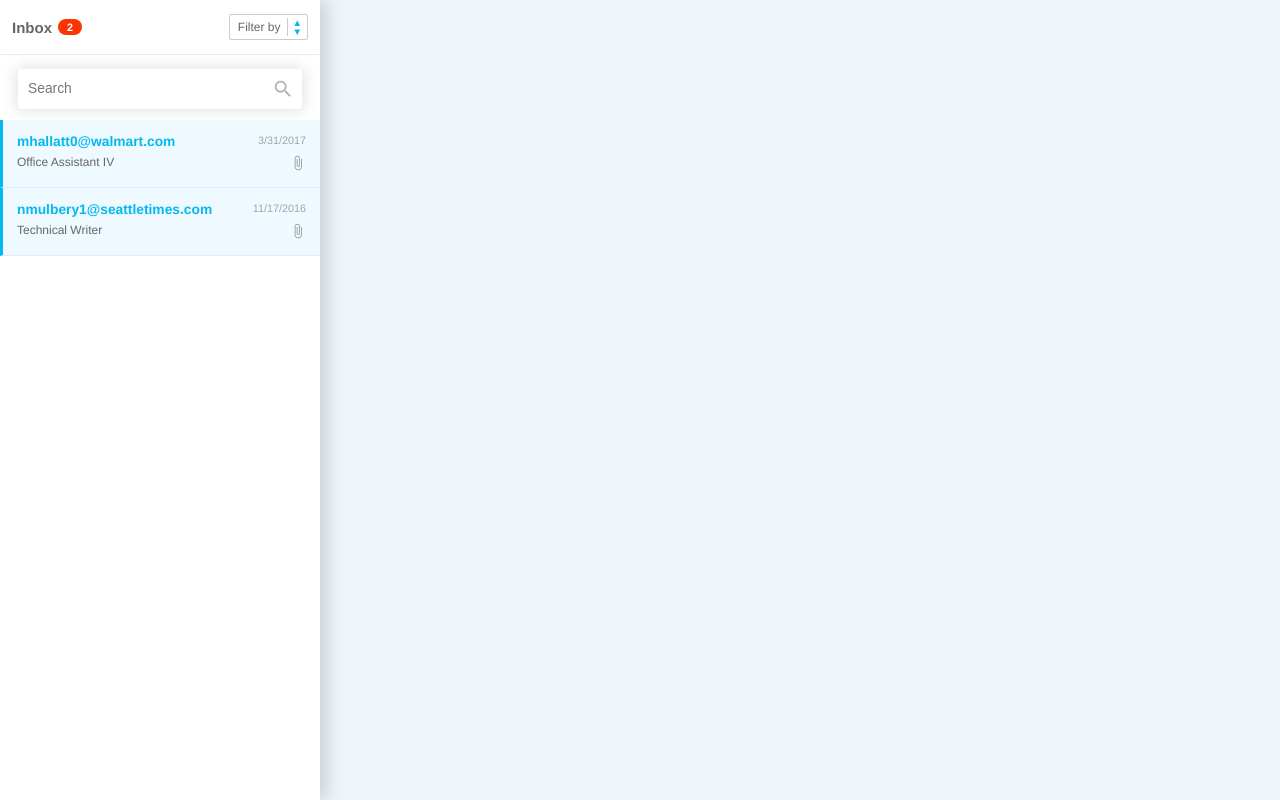
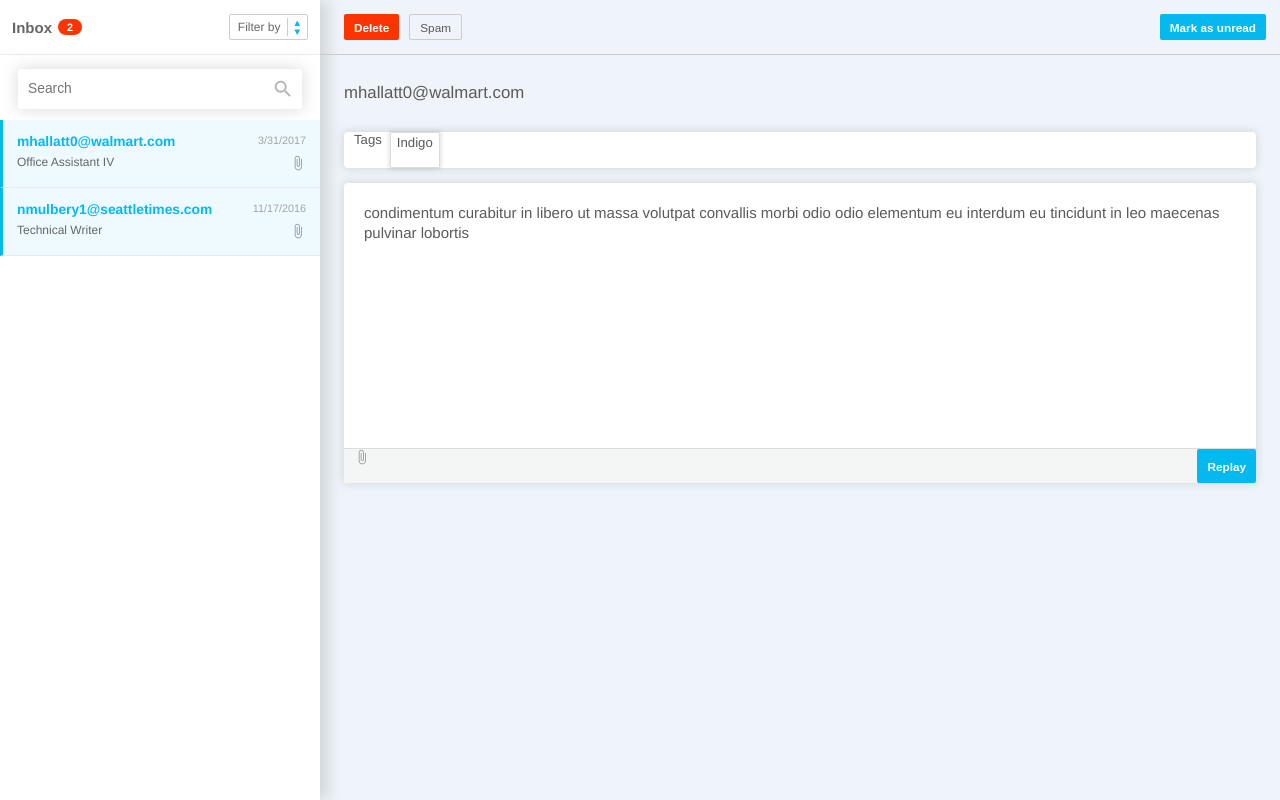
Before and after one commit to GalileaV/test-galilea-valle, a Vue app: page / in a window 1280 px wide. Built offline with nearby package versions, Linux system fonts and the light colour scheme.

Commit message:
Working on email detail template

```diff
--- /dev/null
+++ b/src/assets/styles/MailDetail.scss
@@ -0,0 +1,68 @@
+#mail-detail {
+  margin: 14px 24px;
+  display: grid;
+  grid-template-rows: 48px 36px auto;
+  grid-row-gap: 15px;
+  color: #5a5a5a;
+}
+
+.grid-item {
+  display: grid;
+  align-content: center;
+}
+
+.from {
+  font-size: 1.4rem;
+}
+
+.tags {
+  background-color: #ffffff;
+  padding: 0px 10px;
+  font-size: 1.1rem;
+  border-radius: 4px;
+  box-shadow: 0px 0px 8px 1px rgba(128, 128, 128, 0.24);
+  .tag {
+    margin: 0px 8px;
+    padding: 2px 6px;
+    border: 1px solid #dcdcdc;
+    border-radius: 1px;
+    box-shadow: 0px 0px 4px 1px rgba(128, 128, 128, 0.26);
+  }
+}
+
+.mail-body {
+  display: grid;
+  grid-template-rows: auto 35px;
+  background-color: #ffffff;
+  min-height: 300px;
+  height: max-content;
+  border-radius: 4px;
+  box-shadow: 0px 0px 8px 1px rgba(128, 128, 128, 0.24);
+  p {
+    padding: 20px;
+    font-size: 1.25rem;
+    line-height: 20px;
+  }
+
+  .mail-fotter {
+    background-color: #f4f5f5;
+    border-top: 1px solid #dcdcdc;
+    svg {
+      margin-left: 10px;
+    }
+    button {
+      border-style: none;
+      border-radius: 2px;
+      padding: 0px 10px;
+      height: -webkit-fill-available;
+      font-size: 0.98rem;
+      background-color: #03b9ed;
+      color: #ffffff;
+      font-weight: bold;
+    }
+    button:focus {
+      border-style: none;
+      outline: unset;
+    }
+  }
+}
--- a/src/assets/styles/MailViewer.scss
+++ b/src/assets/styles/MailViewer.scss
@@ -0,0 +1,41 @@
+#mail-viewer {
+  display: grid;
+  grid-template-rows: 55px auto;
+  z-index: 1;
+}
+
+button {
+  border-style: none;
+  border-radius: 2px;
+  padding: 2px 10px;
+  font-size: 0.98rem;
+}
+button:focus {
+  border-style: none;
+  outline: unset;
+}
+
+.mail-nav-bar {
+  padding: 14px 14px 14px 24px;
+  border-bottom: solid 1px #cbcbcb;
+  button:first-child {
+    margin-right: 10px;
+  }
+  .delete-btn {
+    background-color: #fc3401;
+    color: #ffffff;
+    font-weight: bold;
+  }
+
+  .spam-btn {
+    background-color: transparent;
+    border: 1px solid #cbcbcb;
+    color: #585858;
+  }
+
+  .unread-btn {
+    background-color: #03b9ed;
+    color: #ffffff;
+    font-weight: bold;
+  }
+}
--- a/src/components/MailDetail.vue
+++ b/src/components/MailDetail.vue
@@ -0,0 +1,42 @@
+<template>
+  <div id="mail-detail">
+    <div class="grid-item">
+      <p class="from">{{ content.from }}</p>
+    </div>
+    <div class="row align-center tags">
+      Tags
+      <p class="tag">{{ content.tag }}</p>
+    </div>
+    <div class="mail-body">
+      <p>{{ content.body }}</p>
+      <div class="row align-center justify-space-between mail-fotter">
+        <AttachIcon />
+        <button>Replay</button>
+      </div>
+    </div>
+  </div>
+</template>
+
+<script>
+import AttachIcon from "../assets/attach_file.svg";
+export default {
+  name: "MailDetail",
+  components: {
+    AttachIcon
+  },
+  props: {
+    content: {
+      type: Object,
+      required: false,
+      default: () => {}
+    }
+  },
+  data() {
+    return {};
+  }
+};
+</script>
+
+<style scoped lang="scss">
+@import "../assets/styles/MailDetail.scss";
+</style>
--- a/src/components/MailViewer.vue
+++ b/src/components/MailViewer.vue
@@ -1,10 +1,23 @@
 <template>
-  <div id="mail-viewer"></div>
+  <div id="mail-viewer">
+    <div class="row mail-nav-bar justify-space-between">
+      <div class="row left-btns">
+        <button class="delete-btn">Delete</button>
+        <button class="spam-btn">Spam</button>
+      </div>
+      <button class="unread-btn">Mark as unread</button>
+    </div>
+    <MailDetail :content="$mailData[0]" />
+  </div>
 </template>
 
 <script>
+import MailDetail from "./MailDetail.vue";
 export default {
   name: "MailViewer",
+  components: {
+    MailDetail
+  },
   data() {
     return {};
   }
```
